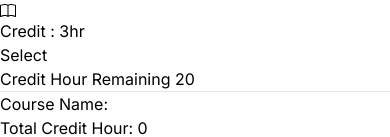
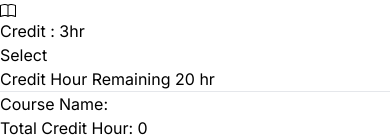
Before and after one commit to Emranhossainshuvo/course-ragistration, a React (Vite) app: page / in a window 390 px wide. Shown: the part 4342-4479 px from the top of the page. Built offline with nearby package versions, Linux system fonts and the light colour scheme.

Commit message:
made responsive for medium devices

```diff
--- a/src/components/Bookmarks/Bookmarks.jsx
+++ b/src/components/Bookmarks/Bookmarks.jsx
@@ -5,8 +5,8 @@ import Bookmark from '../Bookmark/Bookmark';
 const Bookmarks = ({ bookmarks, remaining, totalCost }) => {
     console.log(totalCost)
     return (
-        <div className="lg:w-80 bg-slate-200 p-3 rounded-lg mt-16">
-             <p className="text-lg font-bold text-[#2F80ED]">Credit Hour Remaining {remaining} </p>
+        <div className="lg:w-96 bg-slate-200 p-3 rounded-lg mt-16">
+             <p className="text-lg font-bold text-[#2F80ED]">Credit Hour Remaining {remaining} hr </p>
             <hr className="border-b-1 border-gray-300 my-4" />
             <h5 className="text-xl font-bold mb-3">Course Name:</h5>
             {
--- a/src/components/Courses/Courses.jsx
+++ b/src/components/Courses/Courses.jsx
@@ -14,7 +14,7 @@ const Courses = ({handleAddToBookmark}) => {
     }, [])
 
     return (
-        <div className="container mx-auto mb-10 lg:grid lg:grid-cols-3 lg:gap-5">
+        <div className="container mx-auto mb-10 md:grid md:grid-cols-2 lg:grid lg:grid-cols-3 lg:gap-5">
             {
                 courses.map(course => <Course key={course.id} handleAddToBookmark={handleAddToBookmark} course={course}></Course>)
             }
```
Also changed, not shown: 1 other file (tests, documents, lock files or other folders).
